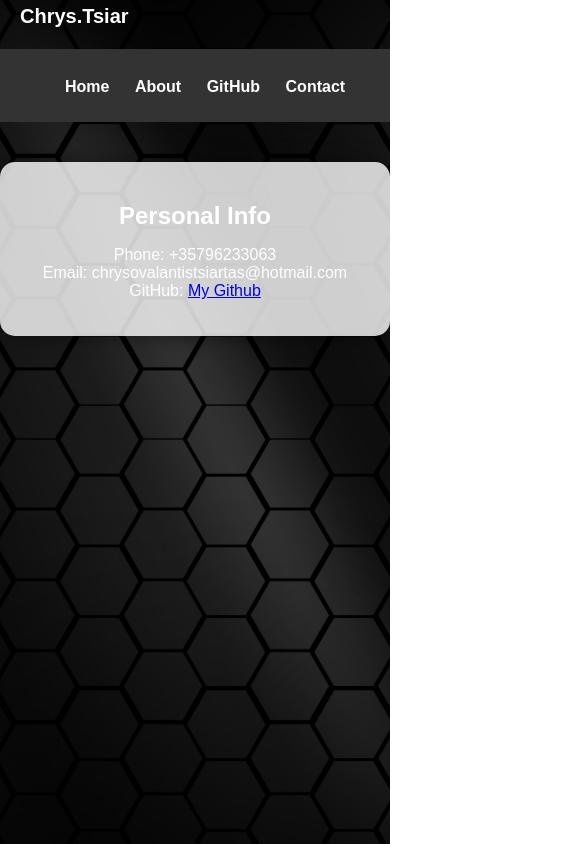
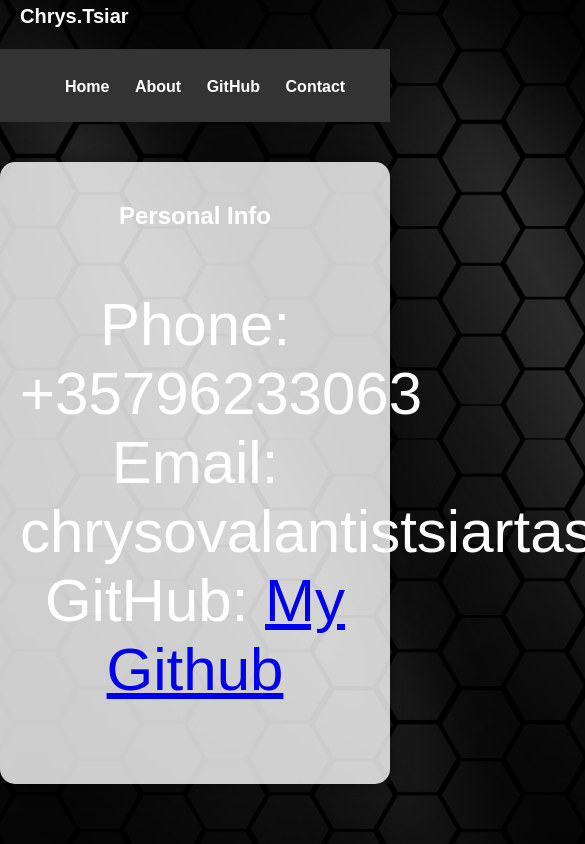
Before and after one commit to ChrysovalantisTsiartas/personalwebsite, a plain HTML site: page contact.html in a window 390 px wide. Shown: the top 844 px of the page, 585 px wide, since content can reach past the window. Drawn offline with Linux system fonts and the light colour scheme.

Commit message:
Update stylesheet.css

```diff
--- a/stylesheet.css
+++ b/stylesheet.css
@@ -62,15 +62,7 @@ img:hover {
     transform: scale(1.05);
 }
 
-.info-box {
-    max-width: 90%; /* Adjust the maximum width for smaller screens */
-    margin: 40px auto;
-    padding: 20px;
-    background-color: rgba(255, 255, 255, 0.8);
-    border-radius: 15px;
-    box-shadow: 0 0 20px rgba(0, 0, 0, 0.5);
 
-}
 
 .info-box h2 {
     font-size: 60px;
@@ -142,15 +134,14 @@ p3:hover {
     background-color: rgba(255, 255, 255, 0.8);
     border-radius: 15px;
     box-shadow: 0 0 20px rgba(0, 0, 0, 0.5);
-}
+    }
+
 
     .info-box h2 {
         font-size: 24px;
     }
 
-    .info-box p {
-        font-size: 16px;
-    }
+
 
     h2 {
         font-size: 40px;
```
